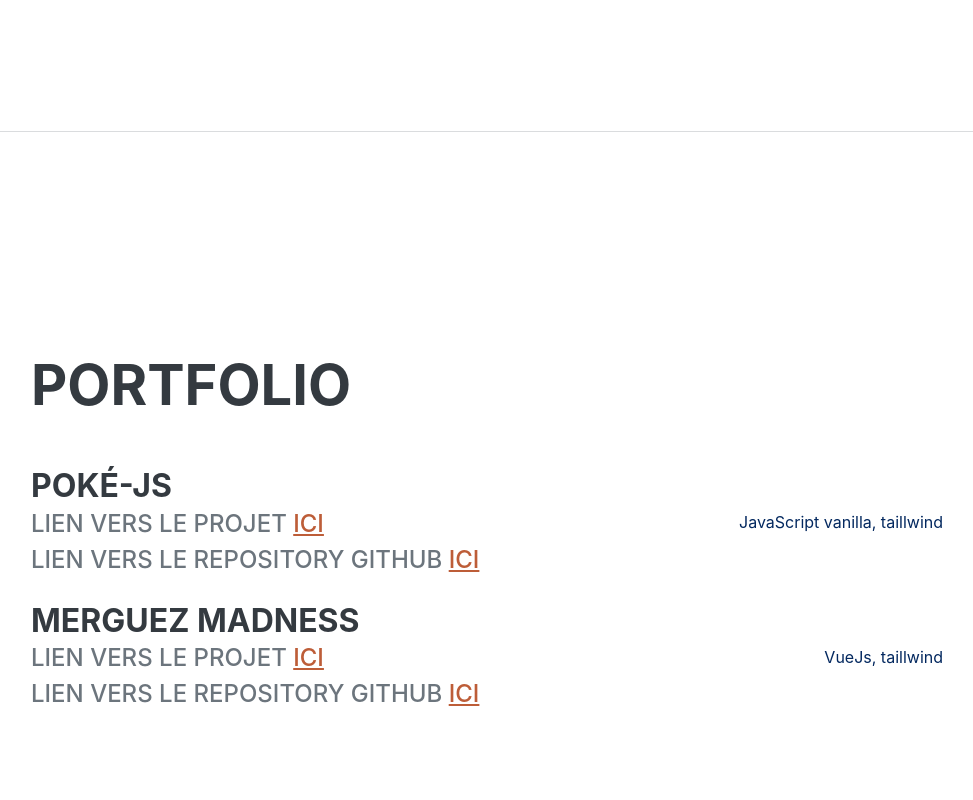
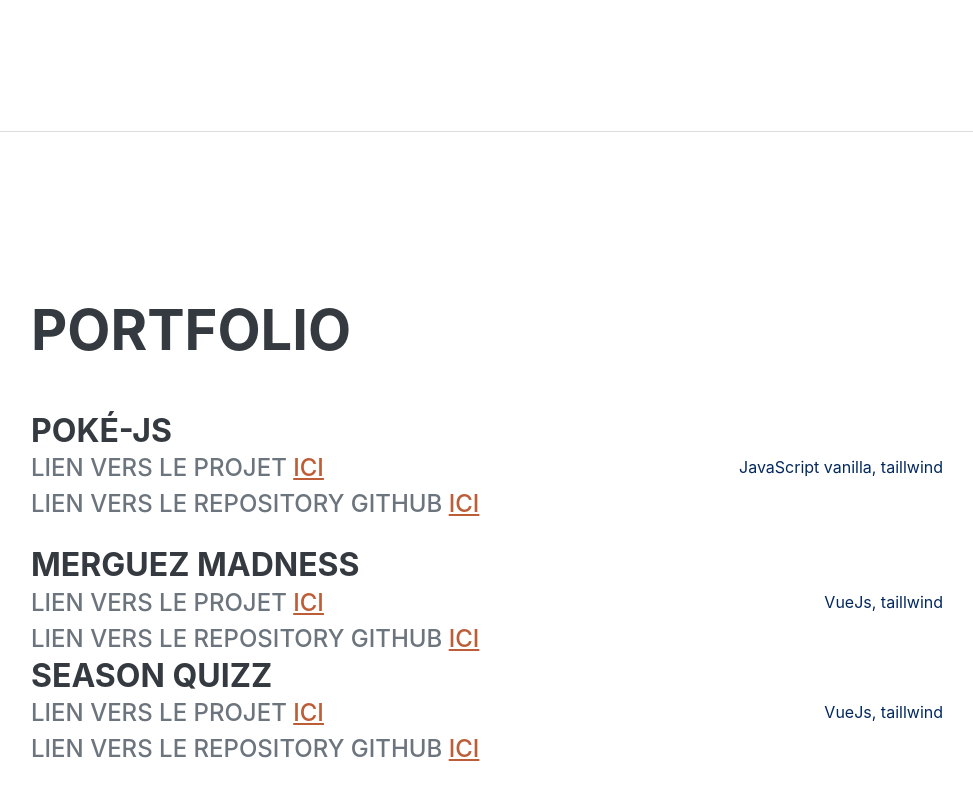
Before and after one commit to Kiou59/CV, a plain HTML site: page index.html in a window 1280 px wide. Shown: the part 3072-3872 px from the top of the page, without its empty margins (289-1262 px from the left). Drawn offline with nearby package versions, Linux system fonts and the light colour scheme; a web font is replaced by a local one.

Commit message:
ajout de season quizz

```diff
--- a/index.html
+++ b/index.html
@@ -189,7 +189,18 @@
                     </div>
                     <div class="flex-shrink-0 m-auto"><span class="text-primary">VueJs, taillwind</span></div>
                 </div>
-
+                <div class="d-flex flex-column flex-md-row justify-content-between">
+                    <div class="flex-grow-1">
+                        <h3 class="mb-0">Season Quizz</h3>
+                        <div class="subheading ">
+                            Lien vers le projet <a href="https://season-quizz.netlify.app/" target="_blank">ici</a>
+                        </div>
+                        <div class="subheading ">
+                            Lien vers le repository github <a href="https://github.com/Kiou59/Perso-Season-Quizz-VueJs" target="_blank">ici</a>
+                        </div>
+                    </div>
+                    <div class="flex-shrink-0 m-auto"><span class="text-primary">VueJs, taillwind</span></div>
+                </div>
             </div>
         </section>
 
```
